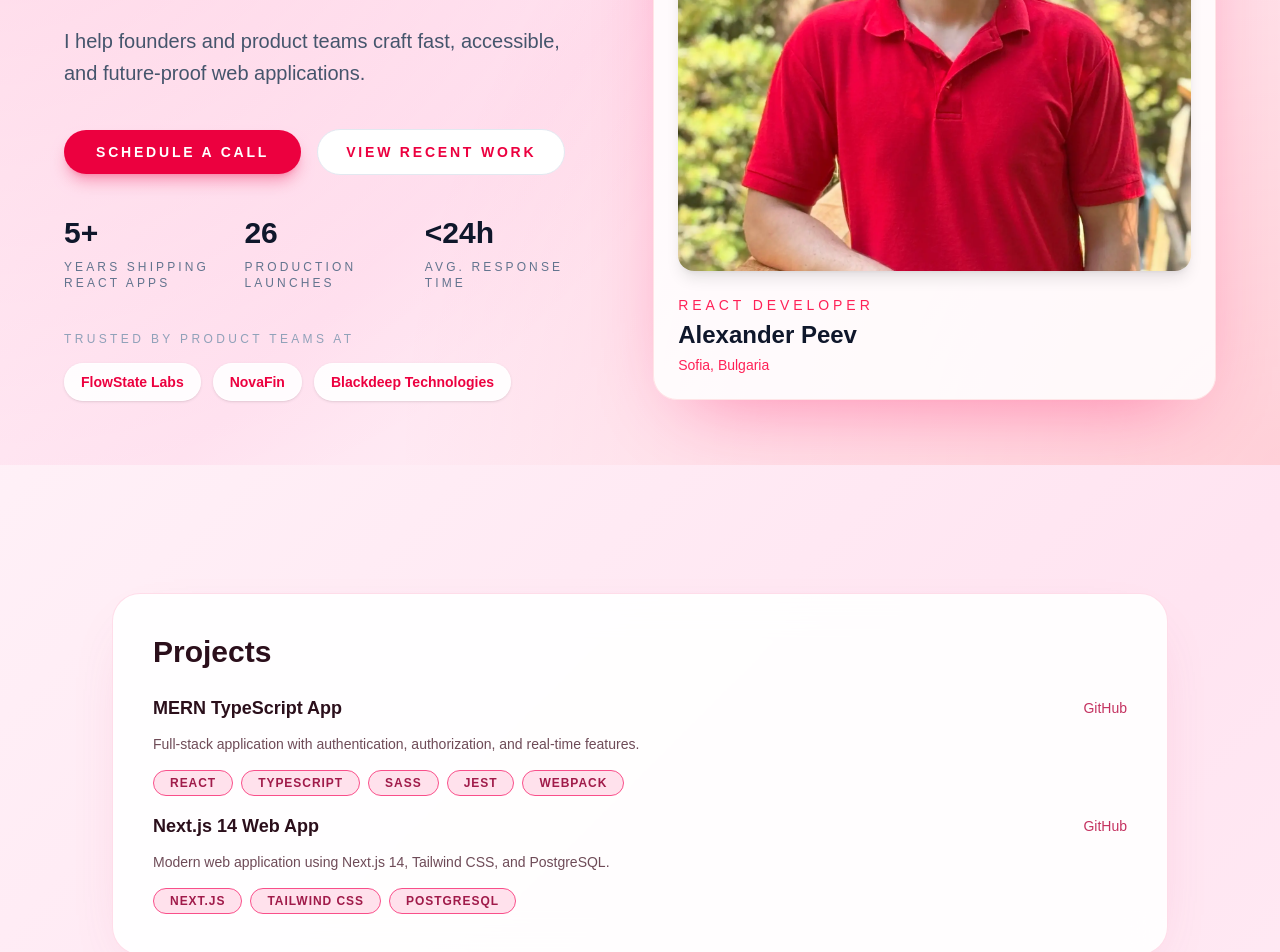
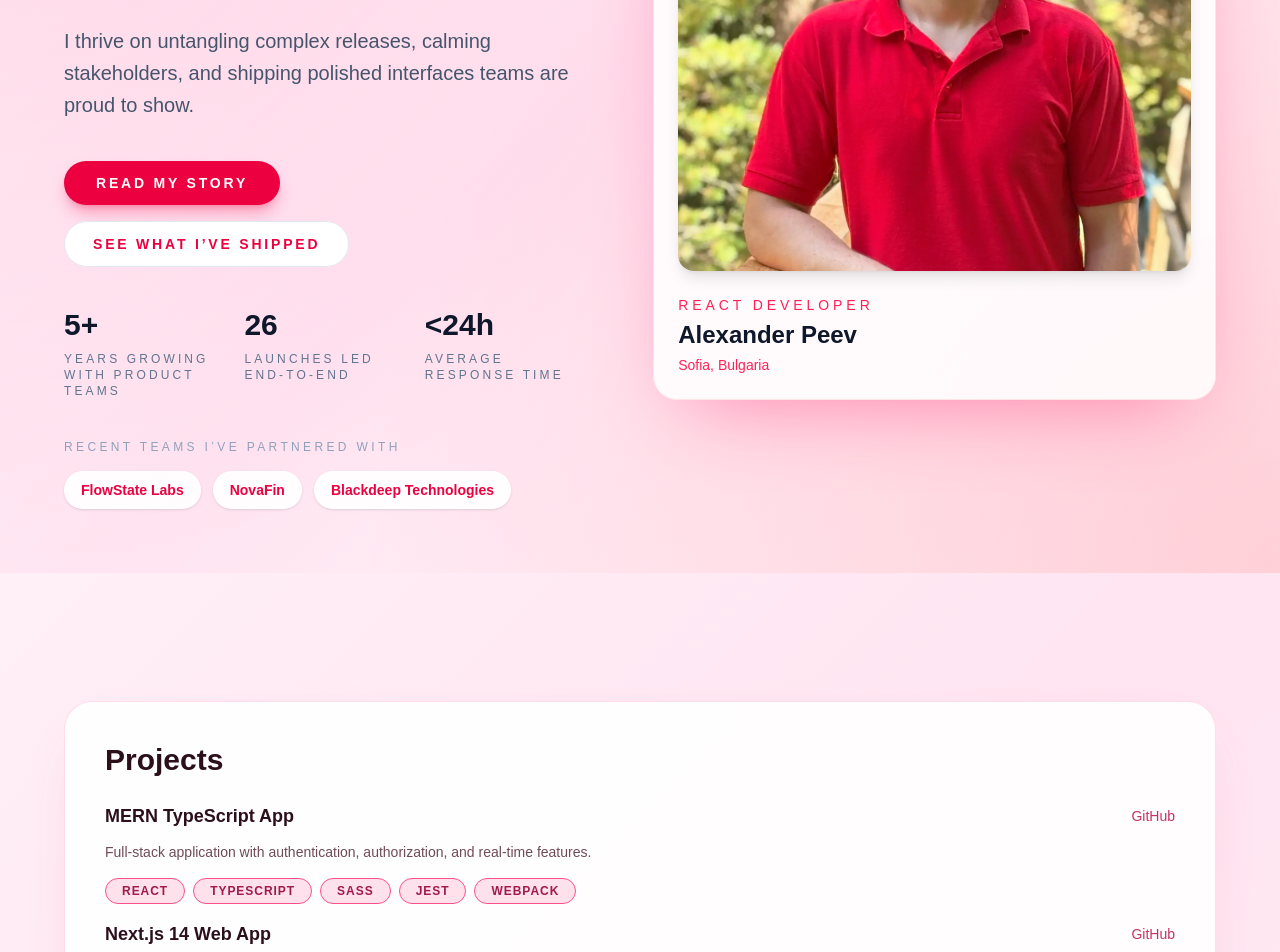
Before and after one commit to alexpeev9/MeetAlex-Portfolio-Site, a Next.js app: page / in a window 1280 px wide. Shown: the part 360-1312 px from the top of the page. Built offline with nearby package versions, Linux system fonts and the light colour scheme.

Commit message:
Change paddings

```diff
--- a/src/app/page.tsx
+++ b/src/app/page.tsx
@@ -37,7 +37,7 @@ export default function CvPage() {
           languages={cvCopy.cv.languages}
           accessibility={cvCopy.cv.accessibility}
         /> */}
-        <div className="mx-auto grid w-full max-w-6xl gap-8 px-4 pt-12 sm:px-6 sm:pt-16 md:grid-cols-2 lg:px-12">
+        <div className="mx-auto grid w-full max-w-6xl gap-8 px-4 pt-12 sm:px-6 sm:pt-16 md:grid-cols-2 lg:px-6">
           <CvEducation
             sectionId="education"
             className="pt-0"
--- a/src/components/cv/CvExperience.tsx
+++ b/src/components/cv/CvExperience.tsx
@@ -9,7 +9,7 @@ type CvExperienceProps = {
 
 const CvExperience = ({ experience, accessibility, sectionId, className }: CvExperienceProps) => {
   const sectionClassName = [
-    "mx-auto w-full max-w-6xl px-4 pt-12 sm:px-6 sm:pt-16 lg:px-12",
+    "mx-auto w-full max-w-6xl px-4 pt-12 sm:px-6 sm:pt-16 xl:px-0",
     className,
   ]
     .filter(Boolean)
--- a/src/components/cv/CvHighlights.tsx
+++ b/src/components/cv/CvHighlights.tsx
@@ -9,7 +9,7 @@ type CvHighlightsProps = {
 
 const CvHighlights = ({ languages, accessibility, sectionId, className }: CvHighlightsProps) => {
   const sectionClassName = [
-    "mx-auto w-full max-w-6xl px-4 pt-12 sm:px-6 sm:pt-16 lg:px-12",
+    "mx-auto w-full max-w-6xl px-4 pt-12 sm:px-6 sm:pt-16 xl:px-0",
     className,
   ]
     .filter(Boolean)
--- a/src/components/cv/CvProjects.tsx
+++ b/src/components/cv/CvProjects.tsx
@@ -10,7 +10,7 @@ type CvProjectsProps = {
 
 const CvProjects = ({ projects, accessibility, sectionId, className }: CvProjectsProps) => {
   const sectionClassName = [
-    "mx-auto w-full max-w-6xl px-4 pt-12 sm:px-6 sm:pt-16 lg:px-12",
+    "mx-auto w-full max-w-6xl px-4 pt-12 sm:px-6 sm:pt-16 xl:px-0",
     className,
   ]
     .filter(Boolean)
--- a/src/components/cv/CvServices.tsx
+++ b/src/components/cv/CvServices.tsx
@@ -9,7 +9,7 @@ type CvServicesProps = {
 
 const CvServices = ({ services, accessibility, sectionId, className }: CvServicesProps) => {
   const sectionClassName = [
-    "mx-auto w-full max-w-6xl px-4 pt-12 sm:px-6 sm:pt-16 lg:px-12",
+    "mx-auto w-full max-w-6xl px-4 pt-12 sm:px-6 sm:pt-16 xl:px-0",
     className,
   ]
     .filter(Boolean)
--- a/src/components/cv/CvSkills.tsx
+++ b/src/components/cv/CvSkills.tsx
@@ -9,7 +9,7 @@ type CvSkillsProps = {
 
 const CvSkills = ({ skills, accessibility, sectionId, className }: CvSkillsProps) => {
   const sectionClassName = [
-    "mx-auto w-full max-w-6xl px-4 pt-12 sm:px-6 sm:pt-16 lg:px-12",
+    "mx-auto w-full max-w-6xl px-4 pt-12 sm:px-6 sm:pt-16 xl:px-0",
     className,
   ]
     .filter(Boolean)
--- a/src/components/cv/CvTestimonials.tsx
+++ b/src/components/cv/CvTestimonials.tsx
@@ -9,7 +9,7 @@ type CvTestimonialsProps = {
 
 const CvTestimonials = ({ testimonials, accessibility, sectionId, className }: CvTestimonialsProps) => {
   const sectionClassName = [
-    "mx-auto w-full max-w-6xl px-4 pt-12 sm:px-6 sm:pt-16 lg:px-12",
+    "mx-auto w-full max-w-6xl px-4 pt-12 sm:px-6 sm:pt-16 xl:px-0",
     className,
   ]
     .filter(Boolean)
--- a/src/translations/settings.json
+++ b/src/translations/settings.json
@@ -17,21 +17,21 @@
     "logoAria": "Alexander Peev developer home"
   },
   "hero": {
-    "eyebrow": "Senior React developer",
-    "headline": "Beautiful React experiences for modern teams",
-    "subheadline": "I help founders and product teams craft fast, accessible, and future-proof web applications.",
-    "primaryCta": "Schedule a Call",
-    "secondaryCta": "View Recent Work",
+    "eyebrow": "Meet Alexander",
+    "headline": "Interfaces your customers actually enjoy",
+    "subheadline": "I thrive on untangling complex releases, calming stakeholders, and shipping polished interfaces teams are proud to show.",
+    "primaryCta": "Read My Story",
+    "secondaryCta": "See What I’ve Shipped",
     "primaryCtaUrl": "https://cal.com/peev",
     "secondaryCtaUrl": "https://github.com/alexander-peev",
     "imageSrc": "/alexpeev9.webp",
     "imageAlt": "Image of Alexander Peev with a confident smile",
     "metrics": [
-      { "label": "Years shipping React apps", "value": "5+" },
-      { "label": "Production launches", "value": "26" },
-      { "label": "Avg. response time", "value": "<24h" }
+      { "label": "Years growing with product teams", "value": "5+" },
+      { "label": "Launches led end-to-end", "value": "26" },
+      { "label": "Average response time", "value": "<24h" }
     ],
-    "trustedTitle": "Trusted by product teams at",
+    "trustedTitle": "Recent teams I’ve partnered with",
     "trustedBrands": ["FlowState Labs", "NovaFin", "Blackdeep Technologies"]
   },
   "process": {
```
